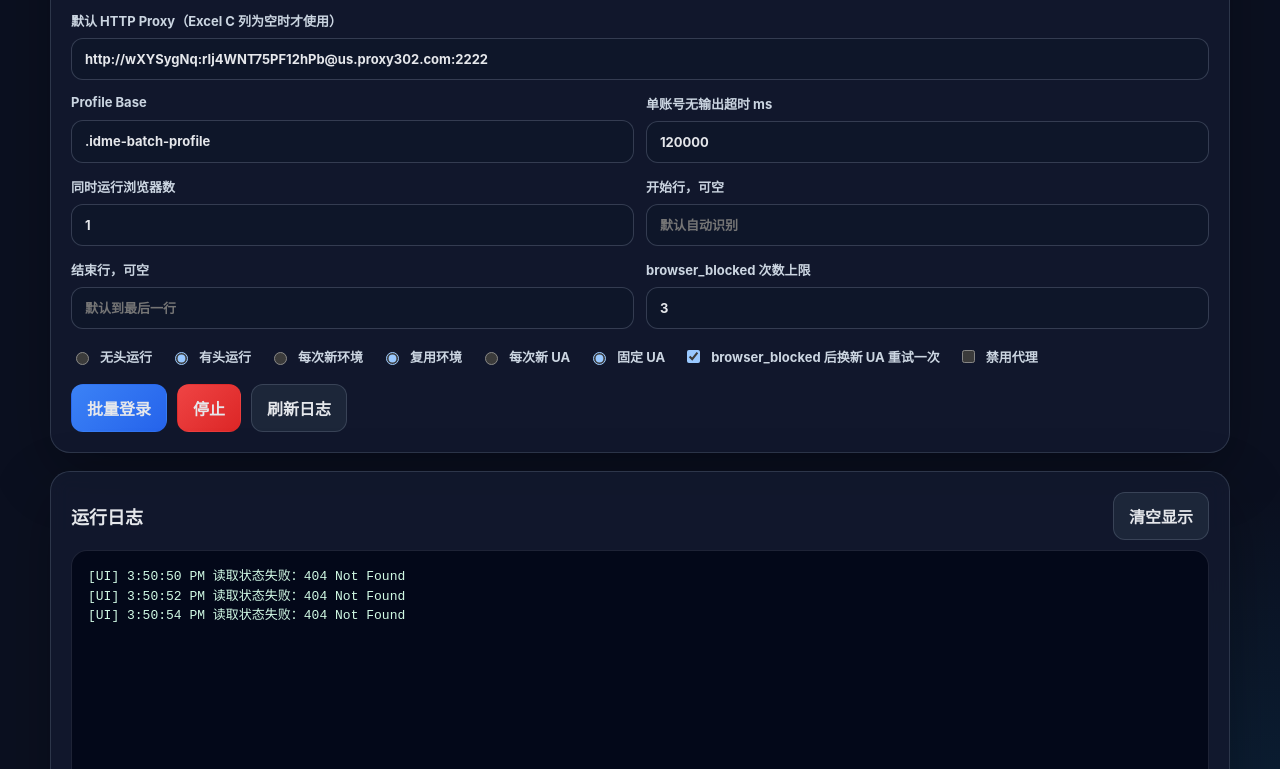
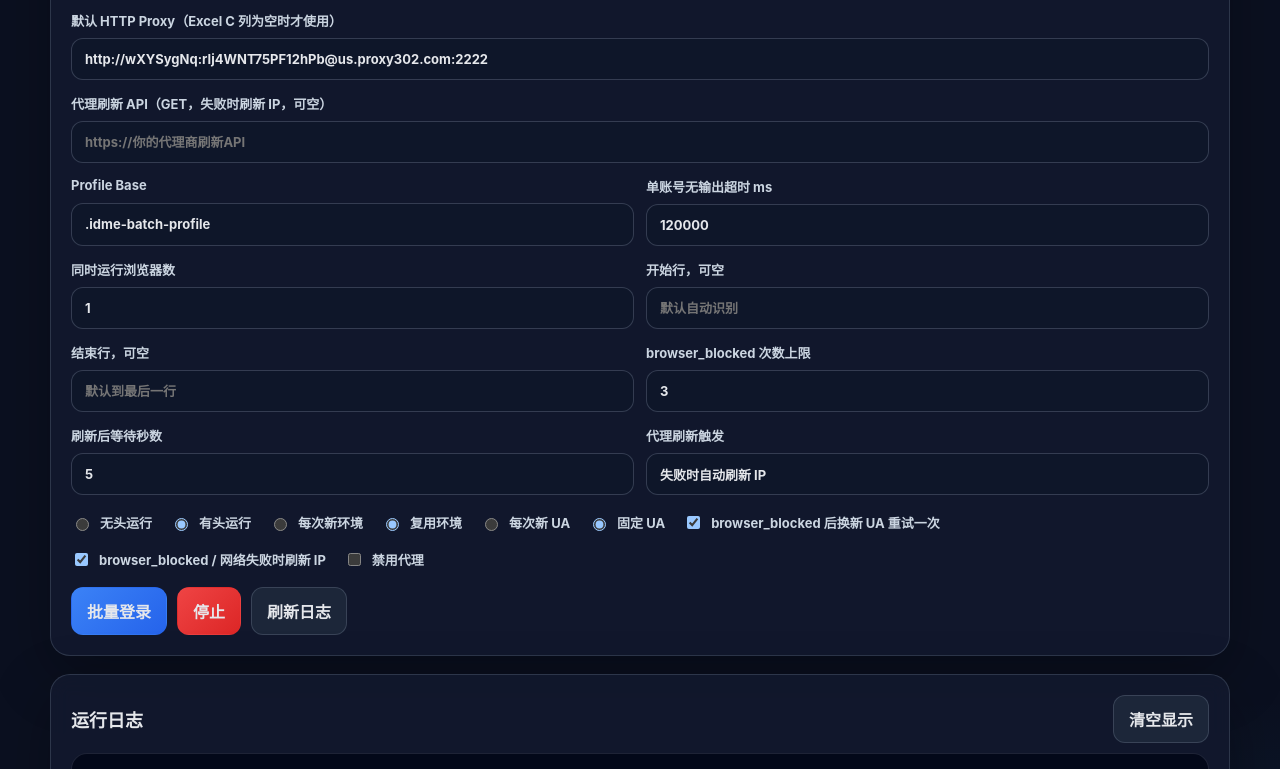
Before and after one commit to sqh21545a/idme, a browser extension: page public/index.html in a window 1280 px wide. Shown: the part 535-1304 px from the top of the page. Drawn offline with Linux system fonts and the light colour scheme; no server answers.

Commit message:
Add proxy refresh controls to web UI

```diff
--- a/public/app.js
+++ b/public/app.js
@@ -44,6 +44,9 @@ function batchFormDataToOptions() {
     concurrency: Number(data.get('concurrency') || 1),
     browserBlockedLimit: Number(data.get('browserBlockedLimit') || 3),
     browserBlockedRetry: Boolean(data.get('browserBlockedRetry')),
+    proxyRefreshUrl: data.get('proxyRefreshUrl') || '',
+    proxyRefreshWait: Number(data.get('proxyRefreshWait') || 5),
+    proxyRefreshOnFail: Boolean(data.get('proxyRefreshOnFail')),
     startRow: Number(data.get('startRow') || 0),
     endRow: Number(data.get('endRow') || 0),
     profileMode: data.get('profileMode') || 'reuse',
--- a/public/index.html
+++ b/public/index.html
@@ -44,6 +44,10 @@
           默认 HTTP Proxy（Excel C 列为空时才使用）
           <input name="proxy" value="http://wXYSygNq:rIj4WNT75PF12hPb@us.proxy302.com:2222" autocomplete="off">
         </label>
+        <label>
+          代理刷新 API（GET，失败时刷新 IP，可空）
+          <input name="proxyRefreshUrl" value="" autocomplete="off" placeholder="https://你的代理商刷新API">
+        </label>
         <div class="two">
           <label>
             Profile Base
@@ -74,6 +78,16 @@
             <input name="browserBlockedLimit" value="3" type="number" min="1" max="10" step="1">
           </label>
         </div>
+        <div class="two">
+          <label>
+            刷新后等待秒数
+            <input name="proxyRefreshWait" value="5" type="number" min="0" max="60" step="1">
+          </label>
+          <label>
+            代理刷新触发
+            <input value="失败时自动刷新 IP" readonly>
+          </label>
+        </div>
         <div class="checks">
           <label class="checkline"><input name="browserMode" type="radio" value="headless"> 无头运行</label>
           <label class="checkline"><input name="browserMode" type="radio" value="headed" checked> 有头运行</label>
@@ -82,6 +96,7 @@
           <label class="checkline"><input name="userAgentMode" type="radio" value="random"> 每次新 UA</label>
           <label class="checkline"><input name="userAgentMode" type="radio" value="fixed" checked> 固定 UA</label>
           <label class="checkline"><input name="browserBlockedRetry" type="checkbox" checked> browser_blocked 后换新 UA 重试一次</label>
+          <label class="checkline"><input name="proxyRefreshOnFail" type="checkbox" checked> browser_blocked / 网络失败时刷新 IP</label>
           <label class="checkline"><input name="noProxy" type="checkbox"> 禁用代理</label>
         </div>
         <div class="actions">
--- a/src/web-ui.js
+++ b/src/web-ui.js
@@ -229,6 +229,9 @@ function startBatchAutomation(options = {}) {
   if (options.concurrency) args.push('--concurrency', String(options.concurrency));
   if (options.browserBlockedLimit) args.push('--browser-blocked-limit', String(options.browserBlockedLimit));
   args.push(options.browserBlockedRetry === false ? '--no-browser-blocked-retry' : '--browser-blocked-retry');
+  if (options.proxyRefreshUrl) args.push('--proxy-refresh-url', String(options.proxyRefreshUrl));
+  if (options.proxyRefreshWait !== undefined && options.proxyRefreshWait !== '') args.push('--proxy-refresh-wait', String(options.proxyRefreshWait));
+  args.push(options.proxyRefreshOnFail === false ? '--no-proxy-refresh-on-fail' : '--proxy-refresh-on-fail');
   if (options.startRow) args.push('--start-row', String(options.startRow));
   if (options.endRow) args.push('--end-row', String(options.endRow));
   if (options.sheet) args.push('--sheet', String(options.sheet));
```
